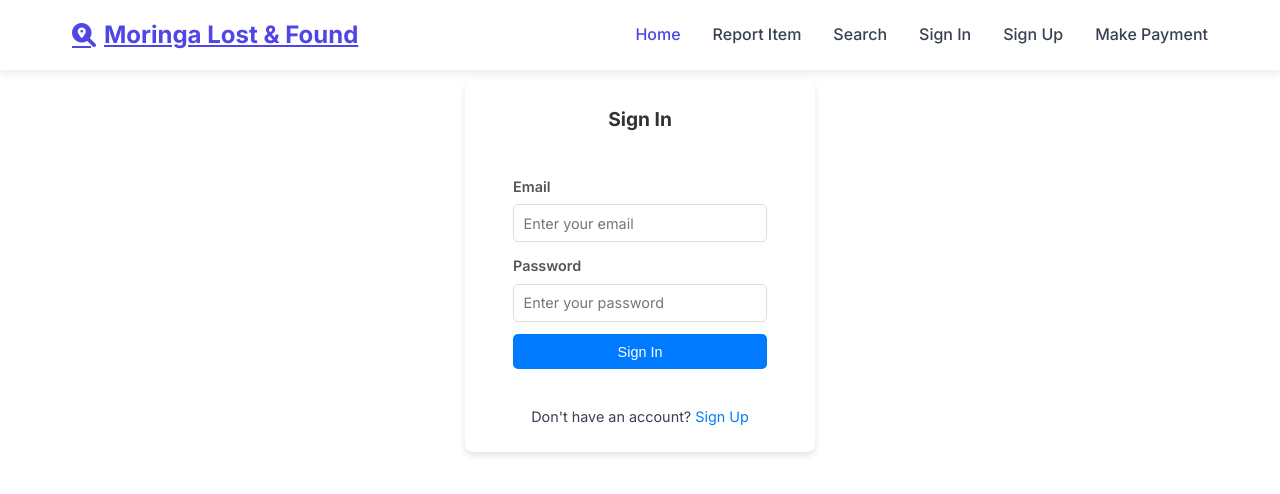
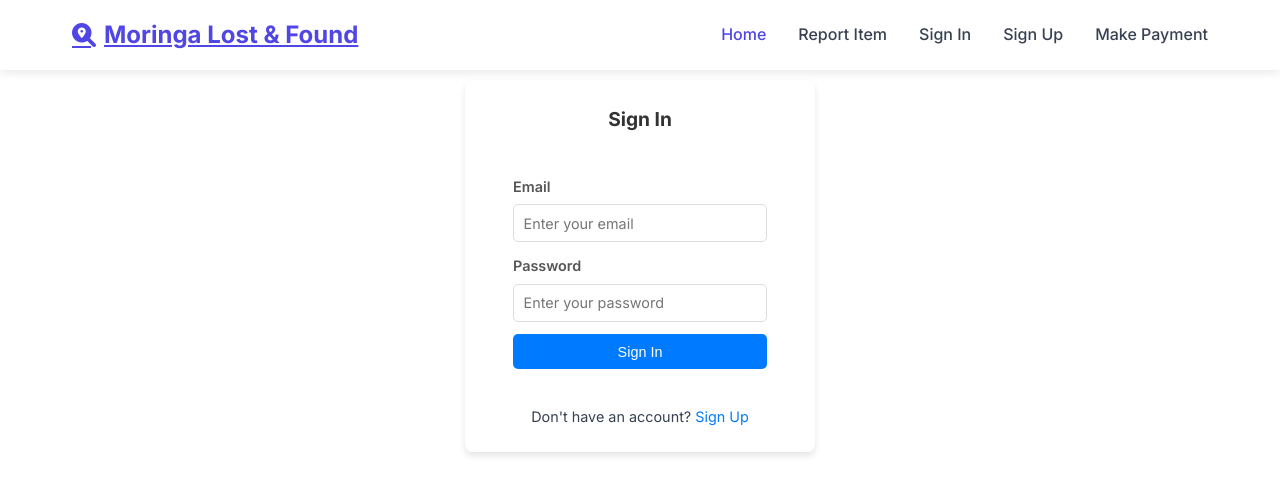
Before and after one commit to sudi67/Moringa-lost-found, a React (Vite) app in the folder moringa-lost-found/frontend/: page /login in a window 1280 px wide. Shown: the top 494 px of the page. Built offline with nearby package versions, Linux system fonts and the light colour scheme.

Commit message:
change to navbar

```diff
--- a/moringa-lost-found/frontend/src/components/Navbar.jsx
+++ b/moringa-lost-found/frontend/src/components/Navbar.jsx
@@ -32,7 +32,7 @@ const Navbar = ({ onReportClick }) => {
         <div className={`nav-menu ${isMenuOpen ? 'active' : ''}`}>
           <Link to="/" className="nav-link active">Home</Link>
           <a href="#report" className="nav-link" onClick={onReportClick}>Report Item</a>
-          <a href="#search" className="nav-link">Search</a>
+
 
           {user ? (
             <>
```
